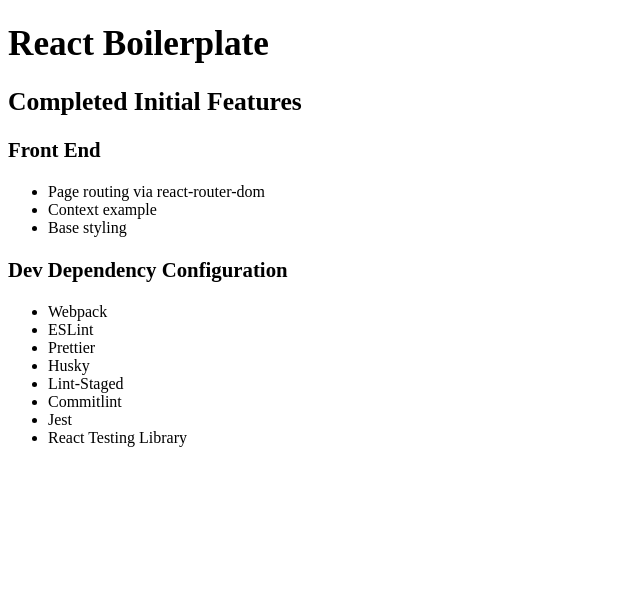
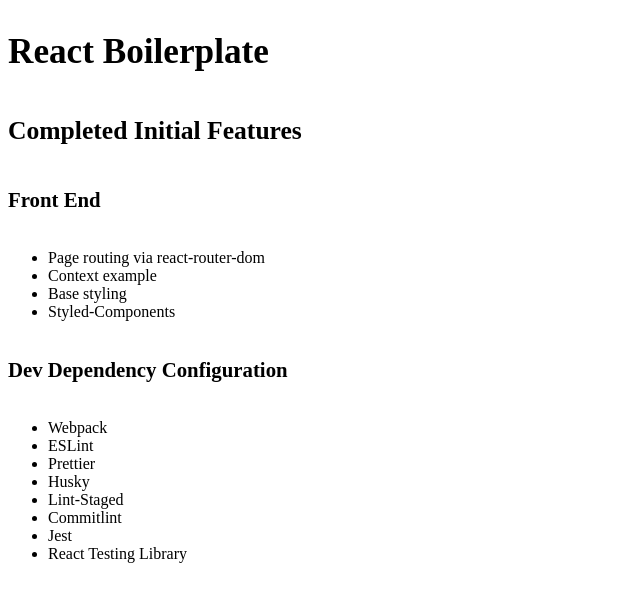
Before and after one commit to Kadus90/reactjs-boilerplate, a React app: page / in a window 1280 px wide. Shown: the top 602 px of the page, without its empty margins (0-640 px from the left). Built offline with nearby package versions, Linux system fonts and the light colour scheme.

Commit message:
feat(styles): installed styled-components and implemented an example

```diff
--- a/package.json
+++ b/package.json
@@ -29,7 +29,8 @@
     "fs-extra": "^10.0.0",
     "react": "^17.0.2",
     "react-dom": "^17.0.2",
-    "react-router-dom": "^5.2.1"
+    "react-router-dom": "^5.2.1",
+    "styled-components": "^5.3.1"
   },
   "devDependencies": {
     "@babel/core": "^7.15.0",
@@ -41,6 +42,7 @@
     "@typescript-eslint/parser": "^4.30.0",
     "babel-jest": "^27.1.0",
     "babel-loader": "^8.2.2",
+    "babel-plugin-styled-components": "^1.13.2",
     "commitlint": "^13.1.0",
     "compression-webpack-plugin": "^8.0.1",
     "css-loader": "^6.2.0",
--- /dev/null
+++ b/src/components/Page/Page.styles.js
@@ -0,0 +1,6 @@
+import styled from 'styled-components';
+
+export const PageWrapper = styled.div`
+  display: flex;
+  flex-direction: column;
+`;
--- a/src/pages/index.jsx
+++ b/src/pages/index.jsx
@@ -1,5 +1,7 @@
 import React, {useContext} from 'react';
+
 import DevConfigContext from '../contexts/devConfigContext';
+import {PageWrapper} from '../components/Page/Page.styles';
 
 const Index = () => {
   const devConfig = useContext(DevConfigContext);
@@ -8,7 +10,7 @@
   const renderDevConfigList = (configItem) => configItem.map((item, i) => <li key={`devConfigItem${i}`}>{item}</li>);
 
   return (
-    <div>
+    <PageWrapper>
       <h1>React Boilerplate</h1>
       <h2>Completed Initial Features</h2>
       <h3>Front End</h3>
@@ -16,10 +18,11 @@
         <li>Page routing via react-router-dom</li>
         <li>Context example</li>
         <li>Base styling</li>
+        <li>Styled-Components</li>
       </ul>
       <h3>Dev Dependency Configuration</h3>
       <ul>{renderDevConfigList.length > 0 && renderDevConfigList(devConfig)}</ul>
-    </div>
+    </PageWrapper>
   );
 };
 
```
Also changed, not shown: .babelrc, 1 other file (tests, documents, lock files or other folders).
